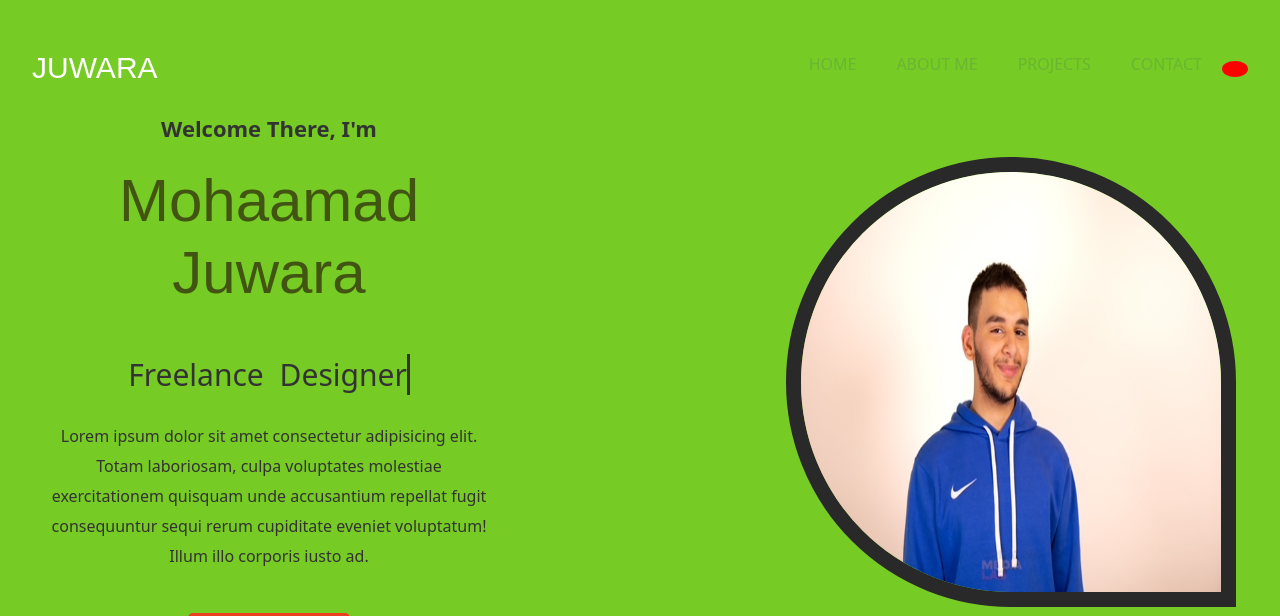
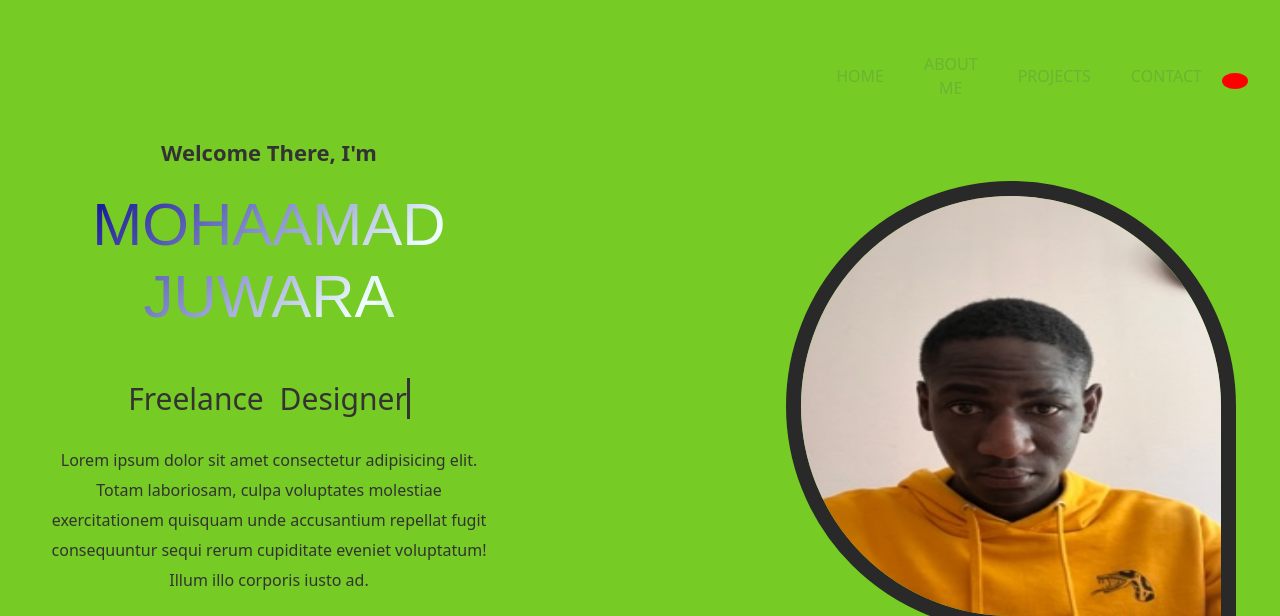
Before and after one commit to MohaamadJuwara/mohaamadjuwara.github.io, a PHP site: page /Home.html in a window 1280 px wide. Shown: the top 616 px of the page. Run offline with PHP 8.4, Linux system fonts and the light colour scheme.

Commit message:
i set the prof pic and the anmination

```diff
--- a/Home.html
+++ b/Home.html
@@ -16,7 +16,12 @@
     <main>
         <nav>
             <div class="contanier d-flex justify-content-between">
-                <h1 class="logo cube">Juwara</h1>
+                <div class="container">
+                    <div class="row">
+                      <div class="col-md-12 text-center">
+                      </div>
+                    </div>
+                  </div>
                 <ul class="nav-menu d-flex">
                     <li>
                         <a href="Home.html">Home</a>
@@ -40,9 +45,9 @@
 
         <section>
             <div class="container-fluid d-flex justify-content-between">
-                <div class="home-text ">
+                <div class="home-text">
                     <span>Welcome there, I'm</span>
-                    <h1>Mohaamad Juwara</h1>
+                    <h1 class="animate-charcter">Mohaamad Juwara</h1>
                     <h2>Freelance <span id="type-it">Designer</span></h2>
                     <p>Lorem ipsum dolor sit amet consectetur adipisicing elit. Totam laboriosam, culpa voluptates
                         molestiae exercitationem quisquam unde accusantium repellat fugit consequuntur sequi rerum
@@ -51,7 +56,8 @@
                 </div>
                 <div class="home-img-border ">
                     <div class="home-img">
-                        <img class="border-img" src="img/Image-1 (2).jpg" alt="">
+                        <img class="border-img" src="./img/pic..jpg">
+                        <img src="" alt="">
                     </div>
                 </div>
             </div>
--- a/style..css
+++ b/style..css
@@ -175,3 +175,32 @@
     font-size: 2.5em;
     color: white;
   }
+
+
+  .animate-charcter
+{
+   text-transform: uppercase;
+  background-image: linear-gradient(
+    -225deg,
+    red 0%,
+    darkblue 29%,
+    azure 67%,
+    darkgreen 100%
+  );
+  background-size: auto auto;
+  background-clip: border-box;
+  background-size: 200% auto;
+  color: #fff;
+  background-clip: text;
+  -webkit-background-clip: text;
+  -webkit-text-fill-color: transparent;
+  animation: textclip 2s linear infinite;
+  display: inline-block;
+      font-size: 190px;
+}
+
+@keyframes textclip {
+  to {
+    background-position: 200% center;
+  }
+}
```
